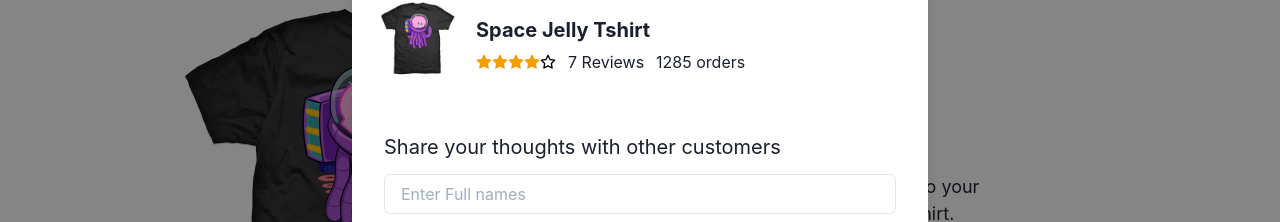
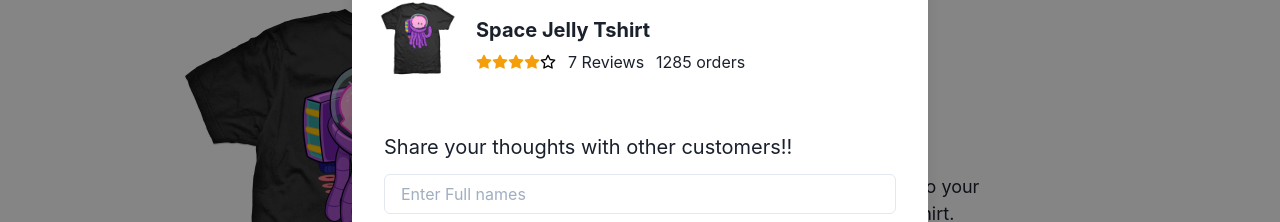
Before and after one commit to lakeside763/checkout, a Next.js app: page /price_abcd0001 in a window 1280 px wide. Both pictures are taken after a click on the button "Write a customer review". Shown: the part 132-354 px from the top of the page. Built offline with nearby package versions, Linux system fonts and the light colour scheme.

Commit message:
chore: update settings

```diff
--- a/components/products/addProductReview.js
+++ b/components/products/addProductReview.js
@@ -89,7 +89,7 @@ const AddProductReviewForm = ({ addReview, onClose }) => {
     (e) => {
       setReview({ ...review, [e.target.name]: e.target.value });
     },
-      [review],
+    [review]
   );
 
   const handleSubmit = (e) => {
@@ -105,12 +105,12 @@ const AddProductReviewForm = ({ addReview, onClose }) => {
     (i) => {
       setReview({ ...review, rating: i + 1 });
     },
-      [review],
+    [review]
   );
 
   return (
     <Box mt="10" p="2" mb="10" onSubmit={handleSubmit}>
-      <Text fontSize="xl">Share your thoughts with other customers</Text>
+      <Text fontSize="xl">Share your thoughts with other customers!!</Text>
       <Box as="form" mt="3">
         <Input placeholder="Enter Full names" mb="3" name="name" value={review.name} onChange={handleChange} />
         <Input placeholder="Enter Email" mb="3" name="email" value={review.email} onChange={handleChange} />
--- a/hooks/useProduct.js
+++ b/hooks/useProduct.js
@@ -73,7 +73,7 @@ const useProductState = (data) => {
         method: 'POST',
         headers: {
           'Content-Type': 'application/json',
-          'Accept': 'application/json',
+          Accept: 'application/json',
         },
         body: JSON.stringify(data),
       });
--- a/package.json
+++ b/package.json
@@ -15,7 +15,6 @@
     "test-all": "yarn check-format && yarn check-lint && yarn check-types && yarn build",
     "prepare": "husky install"
   },
-
   "dependencies": {
     "@chakra-ui/react": "^1.7.3",
     "@emotion/react": "^11",
```
Also changed, not shown: components/products/customerReviews.js (+4 -4 lines), components/products/productRatings.js (indentation only), components/products/products.tsx (indentation only), 1 other file (tests, documents, lock files or other folders). Lines whose indentation alone changed are shown as unchanged.
